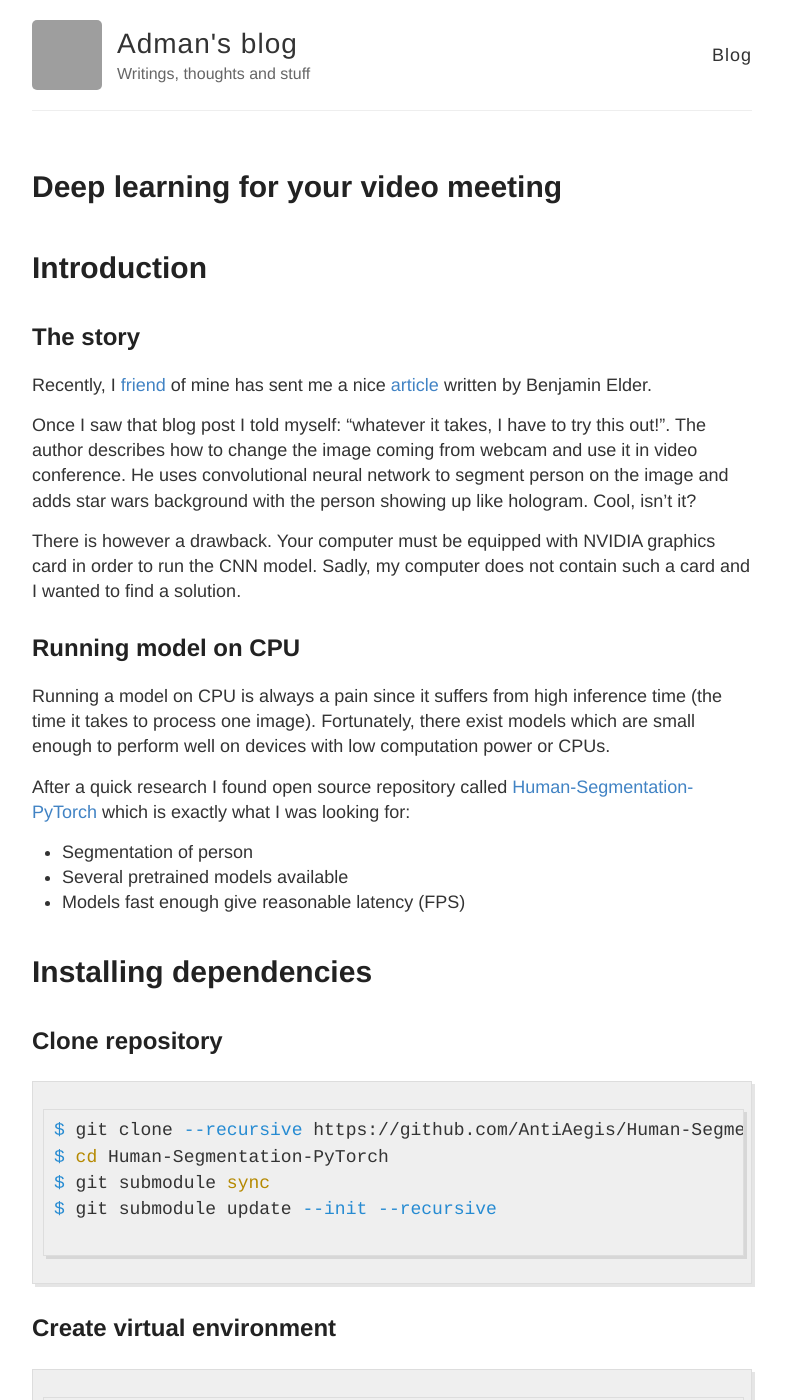
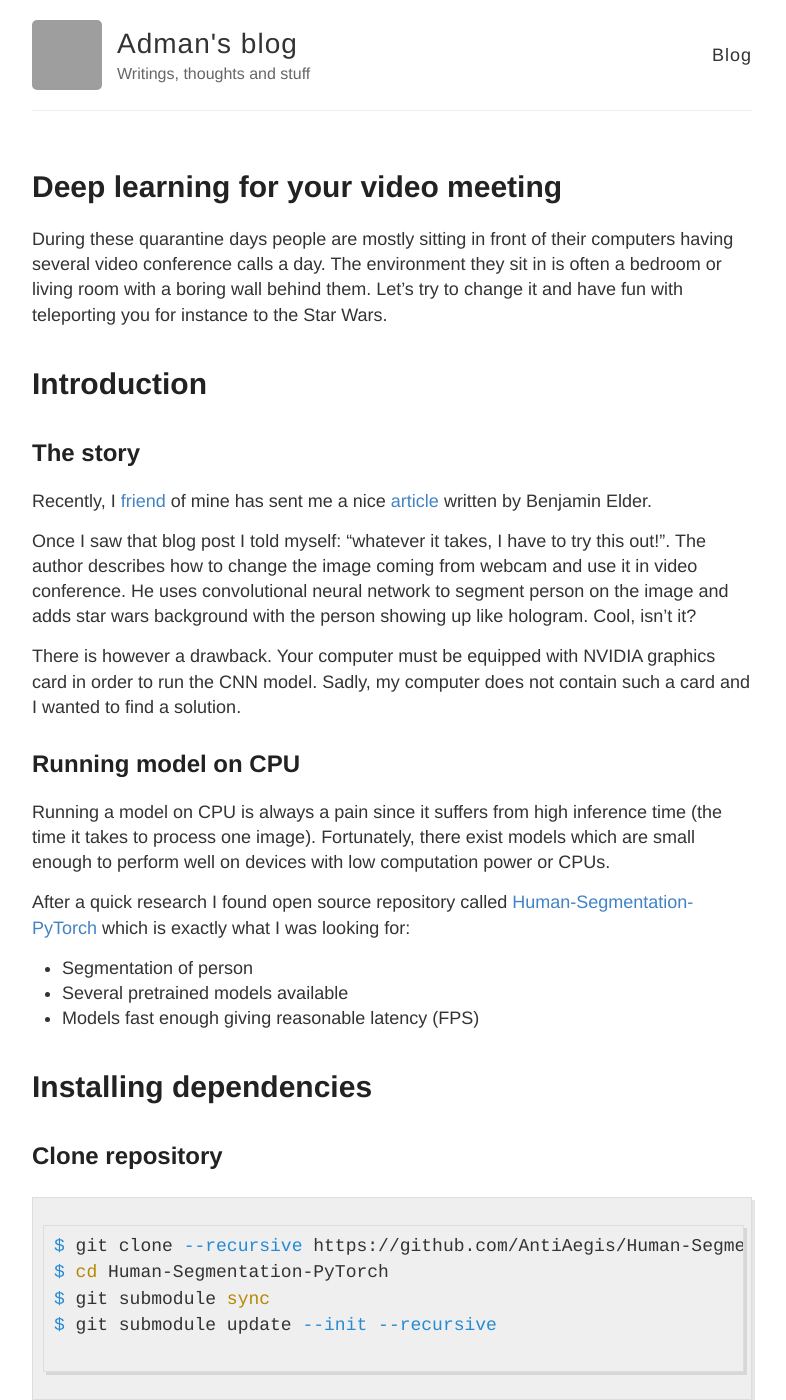
Before and after one commit to Adman/blog, a Jekyll site: the page built from _posts/2020-04-17-virtual-background.md, in a window 1280 px wide and 1400 px high. Shown: the whole window, without its empty margins (248-1034 px from the left). Built offline with Jekyll 4.4.1, drawn with Linux system fonts in a browser that asks for light colours; grey boxes are pictures that could not be loaded.

Commit message:
fix: fixed image path and virtual bckg post
Signed-off-by: Adrian Matejov <ado.matejov@gmail.com>

```diff
--- a/_posts/2020-04-17-virtual-background.md
+++ b/_posts/2020-04-17-virtual-background.md
@@ -3,6 +3,13 @@ layout: post
 title: Deep learning for your video meeting
 subtitle: How to impress your friends and colleagues
 ---
+
+During these quarantine days people are mostly sitting in front of their
+computers having several video conference calls a day. The environment they
+sit in is often a bedroom or living room with a boring wall behind them.
+Let's try to change it and have fun with teleporting you for instance to
+the Star Wars.
+
 
 # Introduction
 
@@ -34,7 +41,7 @@ After a quick research I found open source repository called
 which is exactly what I was looking for:
 * Segmentation of person
 * Several pretrained models available
-* Models fast enough give reasonable latency (FPS)
+* Models fast enough giving reasonable latency (FPS)
 
 
 # Installing dependencies
```
Also changed, not shown: images/holo-masked.jpg (renamed from _posts/images/holo-masked.jpg).
